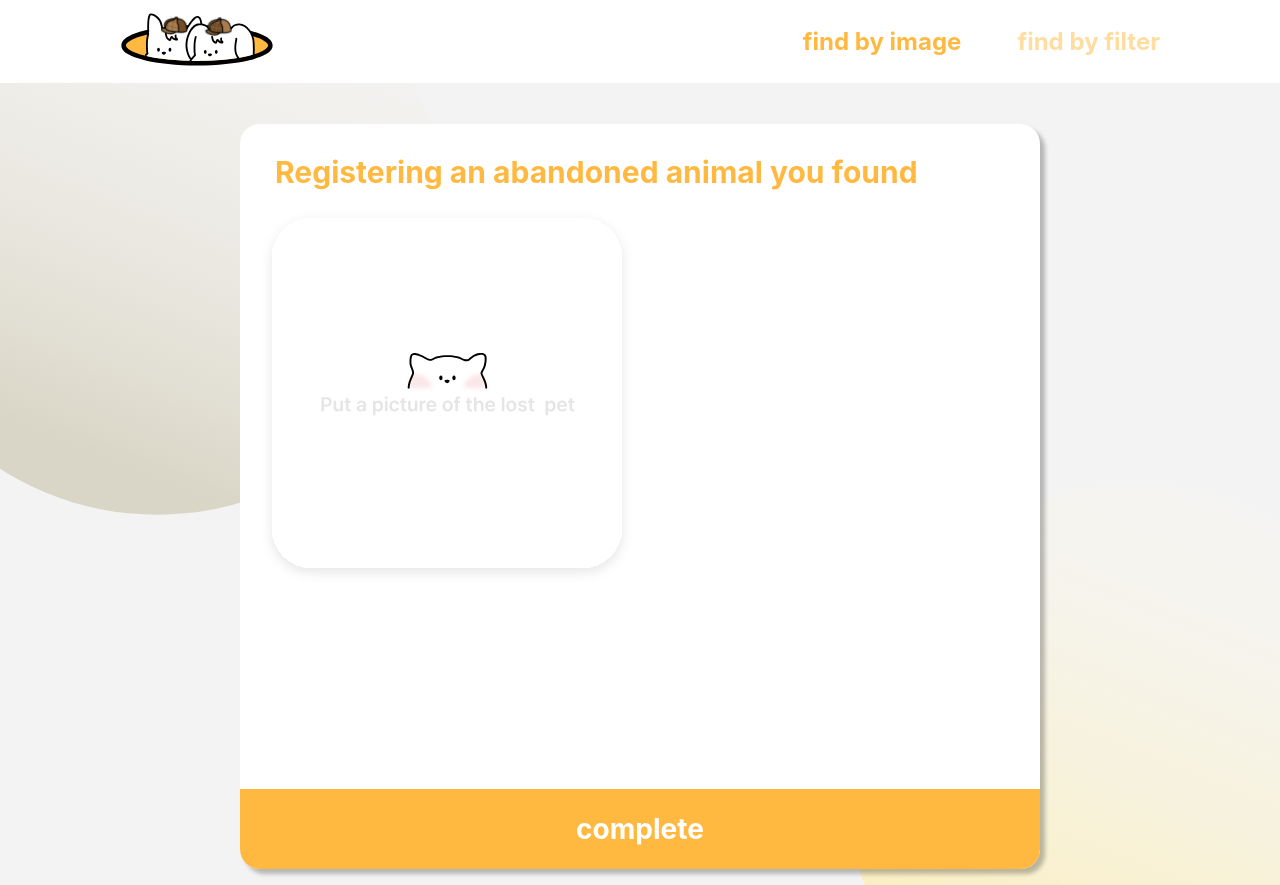
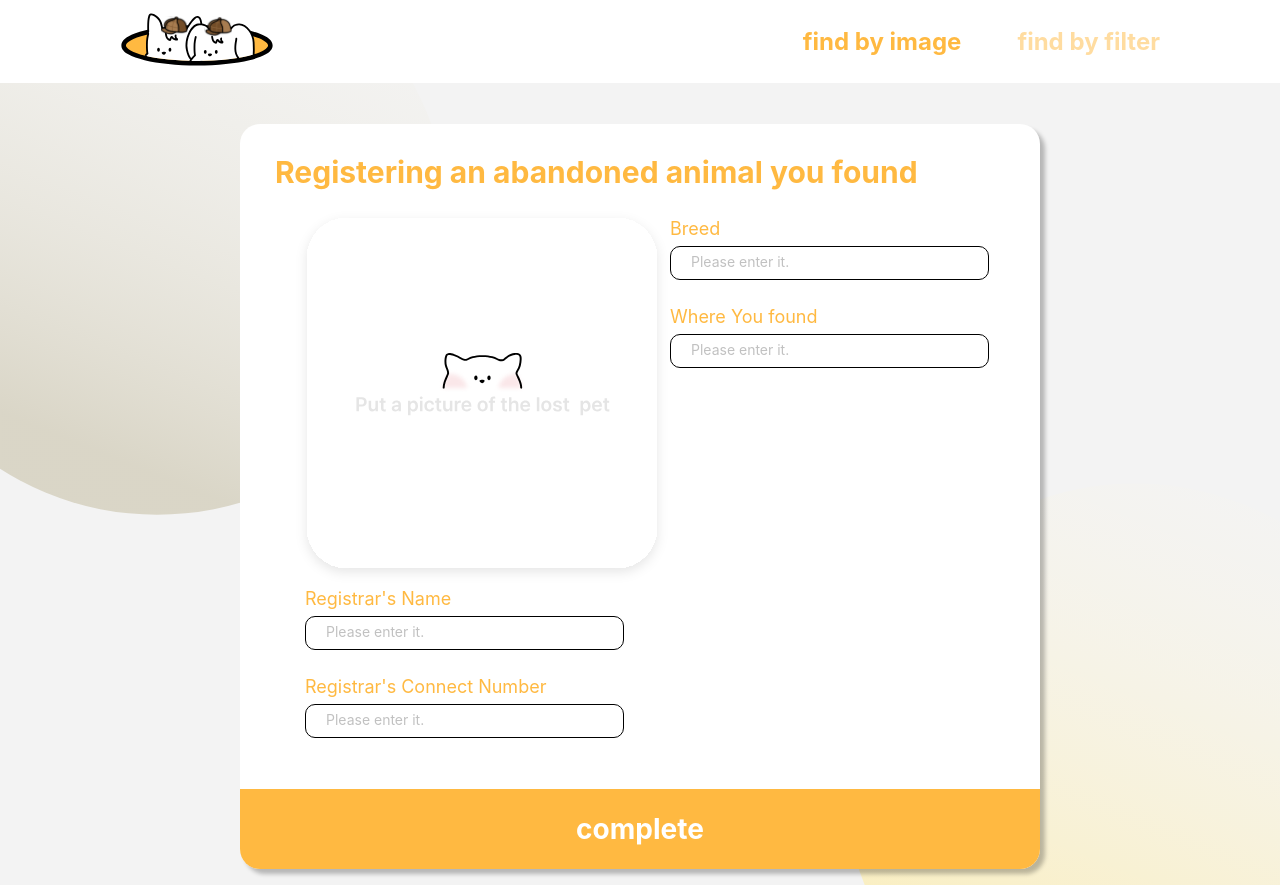
Before and after one commit to candosh/Path-to-Pet-Client, a React (Create React App) app: page /registration in a window 1280 px wide. Built offline with nearby package versions, Linux system fonts and the light colour scheme.

Commit message:
[design] 디자인 틀 완료

```diff
--- a/src/pages/Registration.jsx
+++ b/src/pages/Registration.jsx
@@ -44,6 +44,8 @@ const Registration = () => {
               <S.TitleContainer>
                 Registering an abandoned animal you found
               </S.TitleContainer>
+              <S.ContentWrapper>
+                <S.LeftContainer>
                   <S.UploadBox>
                     <label htmlFor="image-upload">
                       {selectedImage ? (
@@ -66,6 +68,38 @@ const Registration = () => {
                       onChange={imageChange}
                     />
                   </S.UploadBox>
+                  <>
+                    <S.ContentContainer>
+                      <S.ContentTitle>Registrar's Name</S.ContentTitle>
+                      <S.ContentInput>
+                        <S.ContentText>Please enter it.</S.ContentText>
+                      </S.ContentInput>
+                    </S.ContentContainer>
+                    <S.ContentContainer>
+                      <S.ContentTitle>
+                        Registrar's Connect Number
+                      </S.ContentTitle>
+                      <S.ContentInput>
+                        <S.ContentText>Please enter it.</S.ContentText>
+                      </S.ContentInput>
+                    </S.ContentContainer>
+                  </>
+                </S.LeftContainer>
+                <S.RightContainer>
+                  <S.ContentContainer>
+                    <S.ContentTitle>Breed</S.ContentTitle>
+                    <S.ContentInput>
+                      <S.ContentText>Please enter it.</S.ContentText>
+                    </S.ContentInput>
+                  </S.ContentContainer>
+                  <S.ContentContainer>
+                    <S.ContentTitle>Where You found</S.ContentTitle>
+                    <S.ContentInput>
+                      <S.ContentText>Please enter it.</S.ContentText>
+                    </S.ContentInput>
+                  </S.ContentContainer>
+                </S.RightContainer>
+              </S.ContentWrapper>
               <S.CompleteContainer>
                 <S.CompleteText onClick={handleCompleteClick}>
                   complete
@@ -123,6 +157,25 @@ const S = {
     padding-left: 35px;
     padding-top: 30px;
   `,
+  ContentWrapper: styled.div`
+    display: flex;
+    justify-content: space-between;
+    align-items: flex-start;
+    width: 100%;
+    padding: 0 35px; // Match left and right padding with TitleContainer
+    box-sizing: border-box; // Ensure padding is included in the width calculation
+    @media screen and (max-width: 393px) {
+      flex-direction: column;
+    }
+  `,
+  LeftContainer: styled.div`
+    display: flex;
+    flex-direction: column; // Stack children vertically
+    align-items: flex-start; // Align children to the start of the container
+    width: 50%; // Take up half of the parent's width
+    // Remove any max-width or flex-grow properties if previously defined
+    // Add padding or margins as needed
+  `,
   UploadBox: styled.div`
     width: 350px;
     height: 350px;
@@ -144,6 +197,49 @@ const S = {
     background-color: white;
     resize: cover;
   `,
+  ContentContainer: styled.div`
+    height: 58px;
+    width: 317px;
+    padding-top: 30px;
+    padding-left: 30px;
+  `,
+  ContentTitle: styled.div`
+    color: #ffb941;
+    font-size: 18px;
+    font-weight: 400;
+    line-height: 18px;
+    position: absolute;
+    white-space: nowrap;
+  `,
+  ContentInput: styled.div`
+    height: 32px;
+    width: 317px;
+    top: 26px;
+    position: relative;
+    border-color: #989595;
+    border-radius: 10px;
+    border: 1px solid;
+  `,
+  ContentText: styled.div`
+    color: #c1c1c1;
+    font-size: 14px;
+    font-weight: 400;
+    left: 20px;
+    letter-spacing: 0;
+    line-height: 14px;
+    position: absolute;
+    top: 8px;
+    white-space: nowrap;
+  `,
+  RightContainer: styled.div`
+    display: flex;
+    flex-direction: column; // Stack children vertically
+    align-items: flex-start; // Align children to the start of the container
+    width: 50%; // Take up half of the parent's width
+    // Remove any max-width or flex-grow properties if previously defined
+    // Add padding or margins as needed
+  `,
+
   CompleteContainer: styled.div`
     height: 80px;
     width: 800px;
```
Lines whose indentation alone changed are shown as unchanged.
